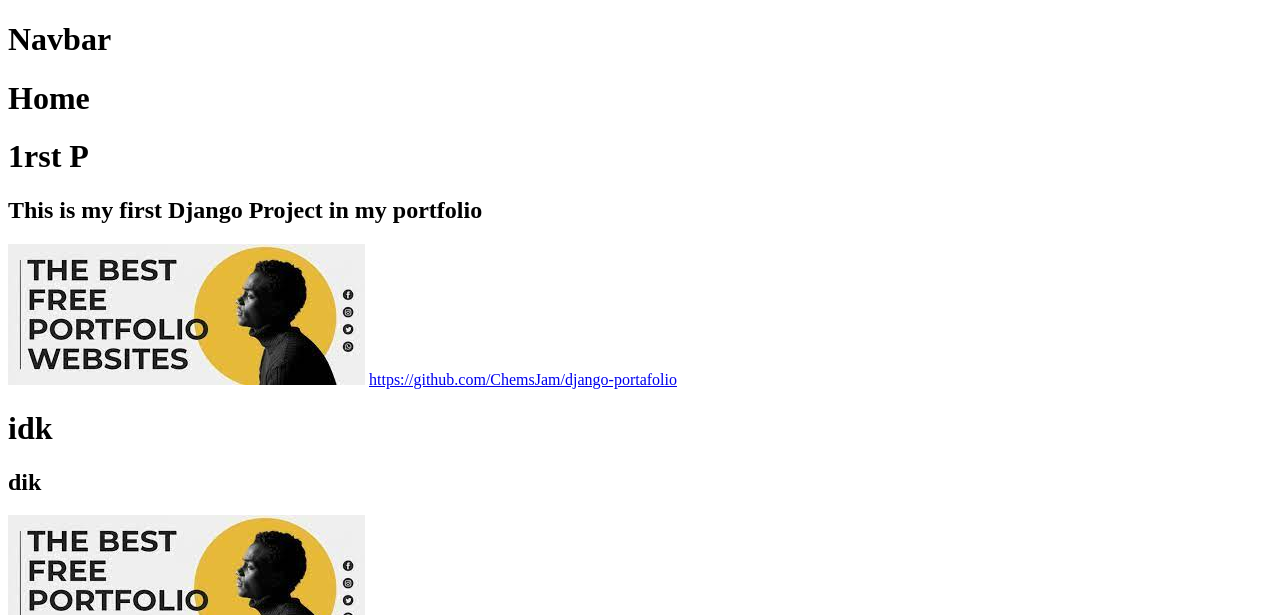
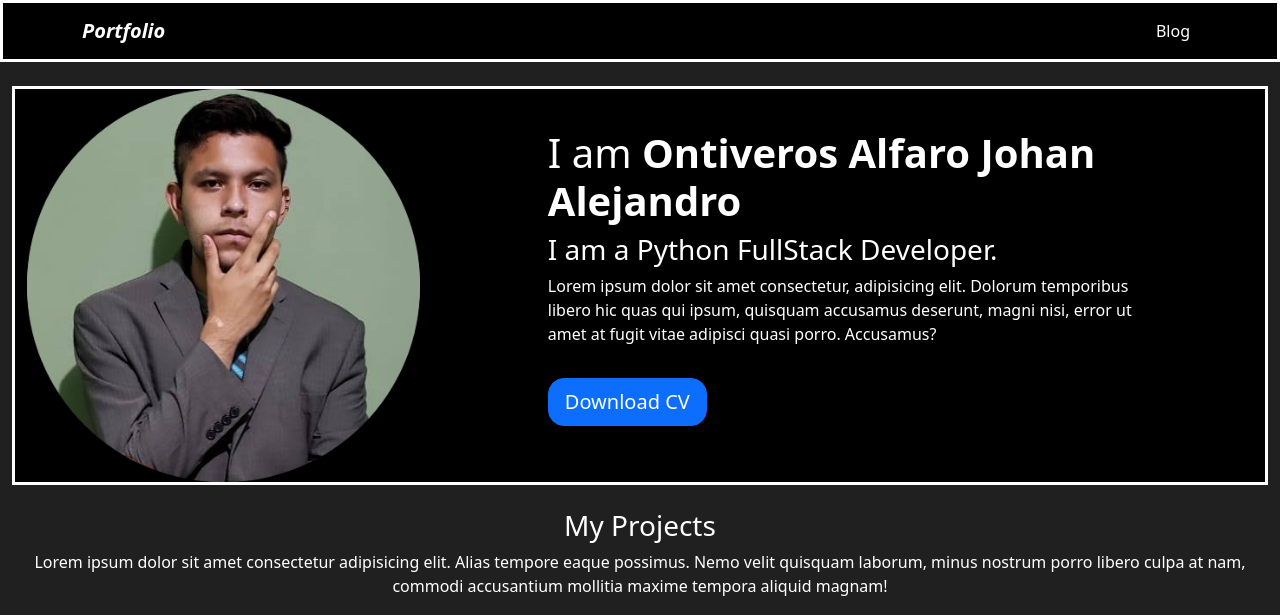
Before and after one commit to ChemsJam/django-portafolio, a Django app: page / in a window 1280 px wide. Shown: the top 615 px of the page. Run offline with Django 5.2, Linux system fonts and the light colour scheme; data comes from the database, SQL or seed files in the repository; both versions use the stored data as it was after the commit.

Commit message:
Portafolio terminado

```diff
--- a/django_portfolio/settings.py
+++ b/django_portfolio/settings.py
@@ -38,7 +38,8 @@ INSTALLED_APPS = [
     'django.contrib.messages',
     'django.contrib.staticfiles',
     'blog',
-    'portfolio'
+    'portfolio',
+    'fontawesomefree'
 ]
 
 MIDDLEWARE = [
--- /dev/null
+++ b/portfolio/static/main.css
@@ -0,0 +1,17 @@
+body {
+    background-color: #202020;
+    color: white;
+}
+
+.bg-black{
+
+    background: black;
+}
+.bg-black-d{
+    border: 3px solid #fff;
+    background: black;
+}
+.card-project{
+    border: 3px solid #fff;
+    color: white;
+}
--- a/portfolio/templates/home.html
+++ b/portfolio/templates/home.html
@@ -1,20 +1,50 @@
-{% extends "layout.html" %}
+{% extends "layout.html" %} {% block content %} {% load static %}
 
-{% block content %}
+<header class="row bg-black-d">
+  <div class="col-md-4">
+    <img src="{% static 'portfolio/Johan.png'%}" class="img-fluid" />
+  </div>
+  <div class="col-md-1"></div>
+  <div class="col-md-6 my-auto">
+    <h1>I am <strong>Ontiveros Alfaro Johan Alejandro </strong></h1>
+    <h3>I am a Python FullStack Developer.</h3>
+    <p>
+      Lorem ipsum dolor sit amet consectetur, adipisicing elit. Dolorum
+      temporibus libero hic quas qui ipsum, quisquam accusamus deserunt, magni
+      nisi, error ut amet at fugit vitae adipisci quasi porro. Accusamus?
+    </p>
+    <a
+      href="{% static 'portfolio/FichaDeIdentificacion.pdf' %}"
+      class="btn btn-primary btn-lg rounded-4 my-3"
+      >Download CV</a
+    >
+  </div>
+</header>
 
+<div class="row my-4 text-center">
+  <h3>My Projects</h3>
+  <p>
+    Lorem ipsum dolor sit amet consectetur adipisicing elit. Alias tempore eaque
+    possimus. Nemo velit quisquam laborum, minus nostrum porro libero culpa at
+    nam, commodi accusantium mollitia maxime tempora aliquid magnam!
+  </p>
 
-<h1>Home</h1>
+  {% for project in projects %}
 
-{% for project in projects %}
+  <div class="col-md-4 p-4">
+    <div class="card bg-black card-project">
+      <div class="card-body">
+        <img src="{{project.image.url}}" alt="{{project.title}}"class="card-img-fluid img-fluid " width="400"/>
+        <h2>{{project.title}}</h2>
+        <p>{{project.description}}</p>
 
-<h1>{{project.title}}</h1>
-<h2>{{project.description}}</h2>
-<img src="{{project.image.url}}" alt="{{project.title}}">
+        {% if project.url %}
+        <a href="{{project.url}}" class="btn btn-light rounded-0 btn-sm" target="_blank">{{project.url}}</a>
+        {% endif %}
+      </div>
+    </div>
+  </div>
 
-{% if project.url %}
-<a href="{{project.url}}">{{project.url}}</a>
-{% endif %}
-{% endfor %}
-
-
+  {% endfor %}
+</div>
 {% endblock %}
--- a/portfolio/templates/layout.html
+++ b/portfolio/templates/layout.html
@@ -1,16 +1,26 @@
+{% load static %}
+
 <!DOCTYPE html>
 <html lang="en">
+
 <head>
     <meta charset="UTF-8">
     <meta name="viewport" content="width=device-width, initial-scale=1.0">
+    <link href="https://cdn.jsdelivr.net/npm/bootstrap@5.3.2/dist/css/bootstrap.min.css" rel="stylesheet"
+        integrity="sha384-T3c6CoIi6uLrA9TneNEoa7RxnatzjcDSCmG1MXxSR1GAsXEV/Dwwykc2MPK8M2HN" crossorigin="anonymous">
+    <link rel="stylesheet" href="{% static 'main.css' %}">
     <title>Django Portfolio</title>
 </head>
+
 <body>
 
-    <h1>Navbar</h1>
+    {% include 'partials/navbar.html' %}
 
+    <div class="contaner p-4">
     {% block content %}
     {% endblock %}
-    <footer>Footer</footer>
+</div>
+    {% include 'partials/footer.html' %}
 </body>
+
 </html>
--- /dev/null
+++ b/portfolio/templates/partials/footer.html
@@ -0,0 +1,25 @@
+<footer class="text-dark bg-black-d">
+    <div class="container text-center text-md-start">
+        <div class="row text-center text-md-start">
+            <div class="text-center mt-3 text-light">
+                <h5 class="text-center text-light fst-italic">Contacto</h5>
+                <hr class="mb-2">
+                <p>
+                    <li class="fa fa-home me-3 ">Location: Zinapécuaro, Michoacán</li>
+                </p>
+                <p>
+                    <li class="fa fa-envelope me-3">Email: johalfaro1174@gmail.com</li>
+                </p>
+                <p>
+                    <li class="fa fa-phone me-3">Number phone:+52 4431706300</li>
+                </p>
+                <p>
+                    <li class="fa fa-facebook me-3">Facebook:
+                        <a href="https://www.facebook.com/profile.php?id=100009288005984" target="_blank">Johan Alfaro</a>
+                    </li>
+                </p>
+
+            </div>
+        </div>
+    </div>
+</footer>
--- /dev/null
+++ b/portfolio/templates/partials/navbar.html
@@ -0,0 +1,18 @@
+{% load static %}
+
+<nav class="navbar navbar-expand-lg navbar-dark bg-black-d">
+    <div class="container">
+      <a class="navbar-brand fw-bold fst-italic" href="/">Portfolio</a>
+      <button class="navbar-toggler" type="button" data-bs-toggle="collapse" data-bs-target="#navbarText" aria-controls="navbarText" aria-expanded="false" aria-label="Toggle navigation">
+        <span class="navbar-toggler-icon"></span>
+      </button>
+      <div class="collapse navbar-collapse" id="navbarText">
+        <ul class="navbar-nav ms-auto">
+          <li class="nav-item">
+            <a class="nav-link active" aria-current="page" href="{% url 'blog:posts' %}">Blog</a>
+          </li>
+
+        </ul>
+      </div>
+    </div>
+  </nav>
--- /dev/null
+++ b/requirements.txt
@@ -0,0 +1,6 @@
+asgiref==3.7.2
+Django==5.0.1
+fontawesomefree==6.5.1
+pillow==10.2.0
+sqlparse==0.4.4
+tzdata==2023.4
```
Also changed, not shown: blog/templates/post.html (+20 -11 lines), blog/templates/post_detail.html (+7 -4 lines), db.sqlite3, portfolio/static/portfolio/Johan.png (added), 2 other files.
